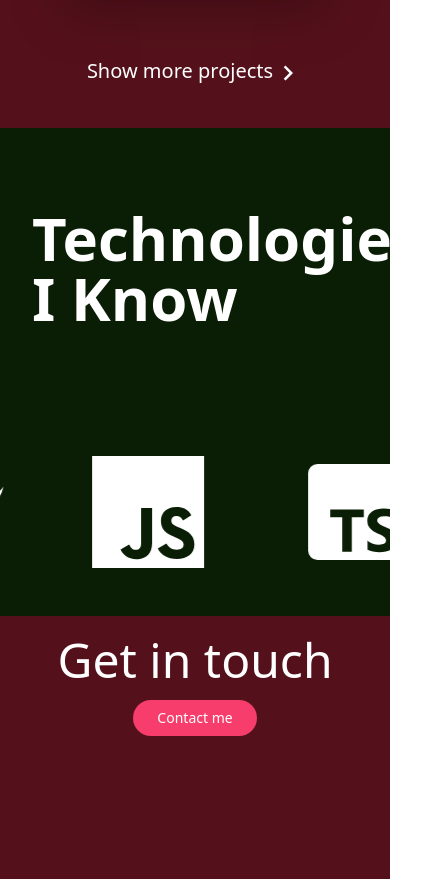
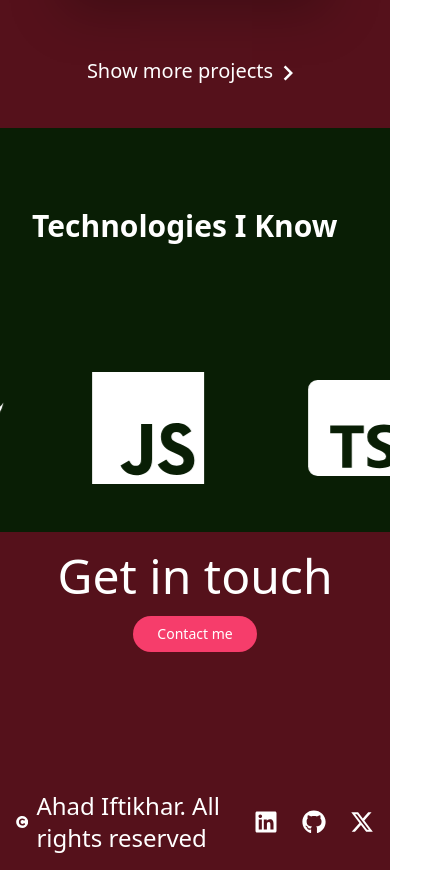
Before and after one commit to ahad-iftikhar/react-portfolio-website, a React (Vite) app: page / in a window 390 px wide. Shown: the part 1850-2729 px from the top of the page, 422 px wide, since content can reach past the window. Built offline with nearby package versions, Linux system fonts and the light colour scheme.

Commit message:
Update size of logo section heading

```diff
--- a/src/components/Home.tsx
+++ b/src/components/Home.tsx
@@ -50,7 +50,7 @@ function Home() {
             : "bg-white border border-b-2"
         }`}
       >
-        <h2 className="py-20 mx-8 text-6xl font-semibold">
+        <h2 className="py-20 mx-8 text-3xl md:text-6xl font-semibold">
           Technologies I Know
         </h2>
         <LogoCarousel />
```
